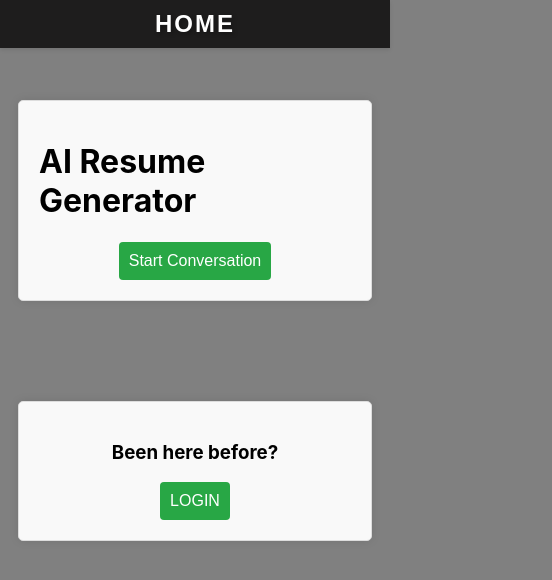
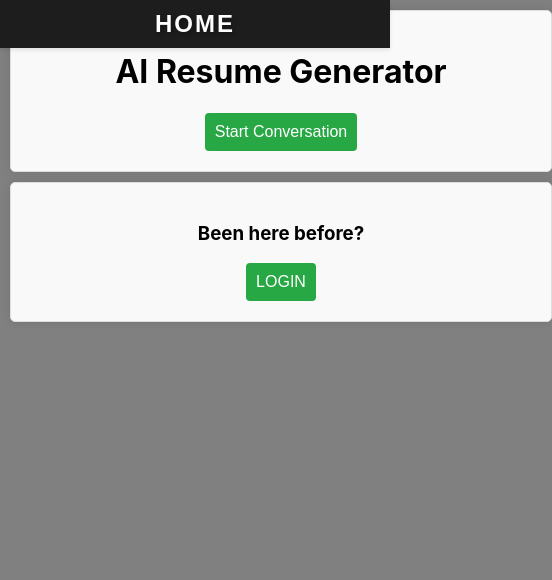
Before and after one commit to abhishekolympics/resume-builder, a React (Create React App) app in the folder frontend/: page / in a window 390 px wide. Shown: the top 580 px of the page, 552 px wide, since content can reach past the window. Built offline with nearby package versions, Linux system fonts and the light colour scheme; no server answers; the HTML template or start-up script is replaced by a standard one; what ldrs would draw is missing.

Commit message:
add correct responsiveness for pc

```diff
--- a/frontend/src/pages/Home/Home.css
+++ b/frontend/src/pages/Home/Home.css
@@ -1,7 +1,6 @@
 .homePage {
-  width: 80%; /* Adjust width to be responsive */
-  max-width: 500px; /* Set a maximum width for larger screens */
-  margin: 20px auto;
+    width: 500px;
+    margin: 200px auto;
     justify-items: center;
     padding: 20px;
     border: 1px solid #ddd;
@@ -26,9 +25,8 @@
     background-color: #218838;
   }
 
-/* Media query for smaller screens */
   @media (max-width: 768px) {
     .homePage {
-    margin: 100px auto;
+      margin: 10px;
     }
   }
```
Lines whose indentation alone changed are shown as unchanged.
